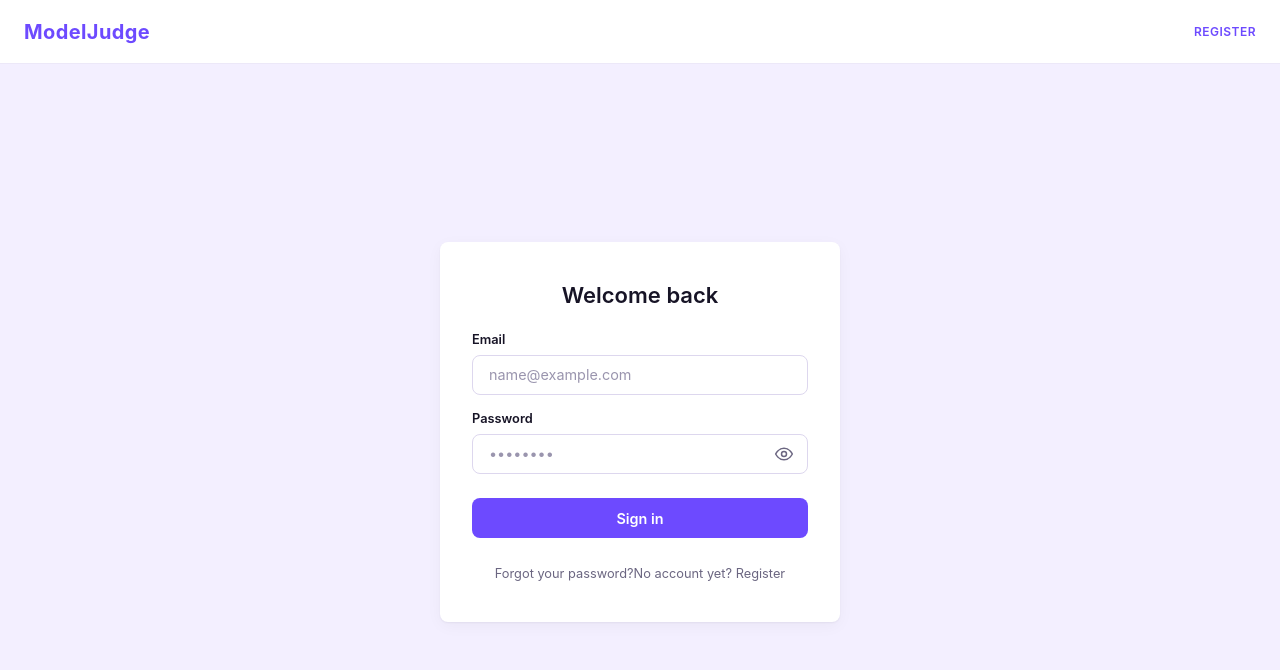
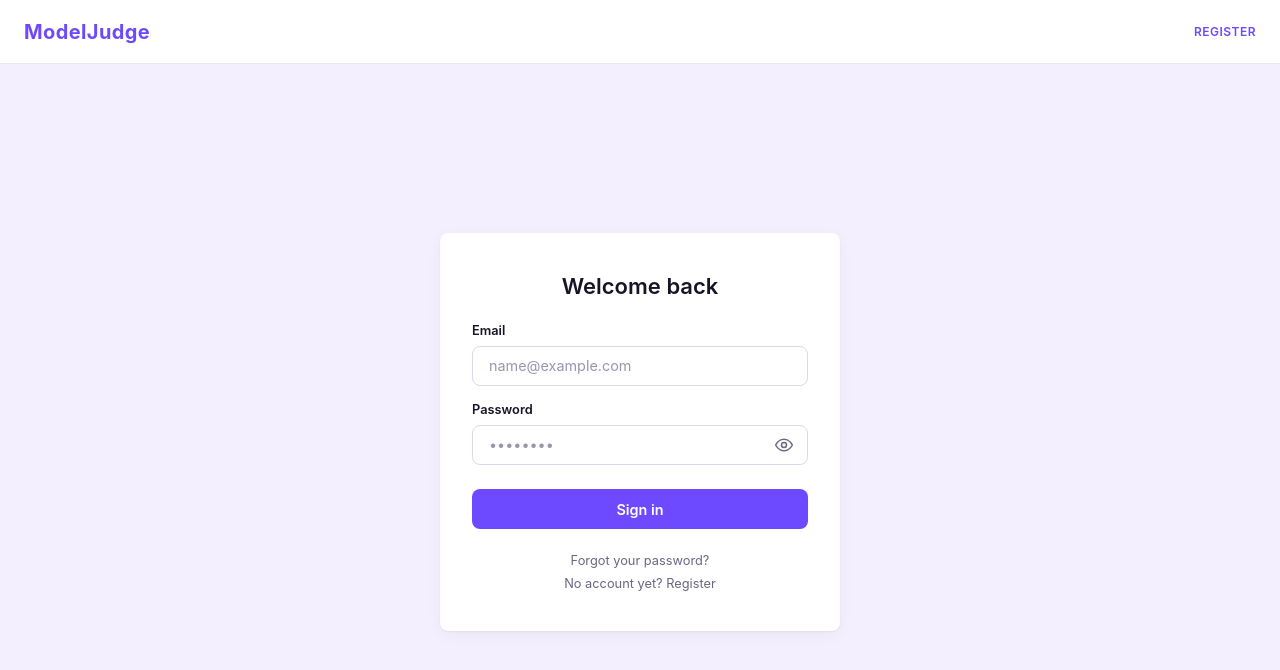
Before and after one commit to GSG-Project/frontend, a React (Vite) app: page /login in a window 1280 px wide. Shown: the top 670 px of the page. Built offline with nearby package versions, Linux system fonts and the light colour scheme; no server answers.

Commit message:
fix(login): stack the forgot password and register links
The two links under the sign-in button ran together on one line. Show
them one under the other.

```diff
--- a/src/pages/Login/Login.css
+++ b/src/pages/Login/Login.css
@@ -119,6 +119,10 @@
 .auth-button:focus-visible { outline: 2px solid var(--color-primary); outline-offset: 2px; }
 
 .auth-bottom {
+  display: flex;
+  flex-direction: column;
+  align-items: center;
+  gap: var(--space-1);
   margin: var(--space-3) 0 0 0;
   text-align: center;
 }
```
